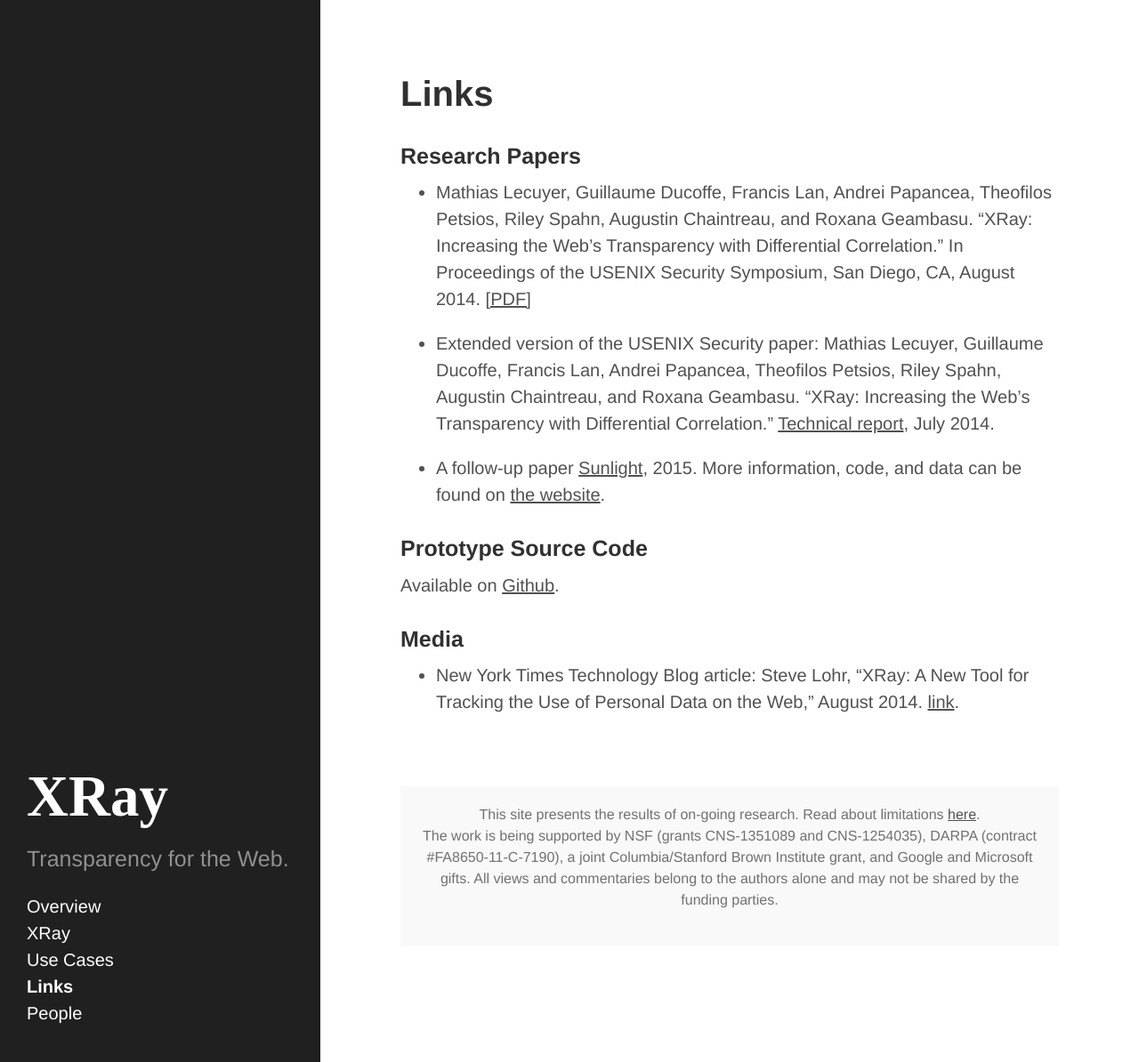
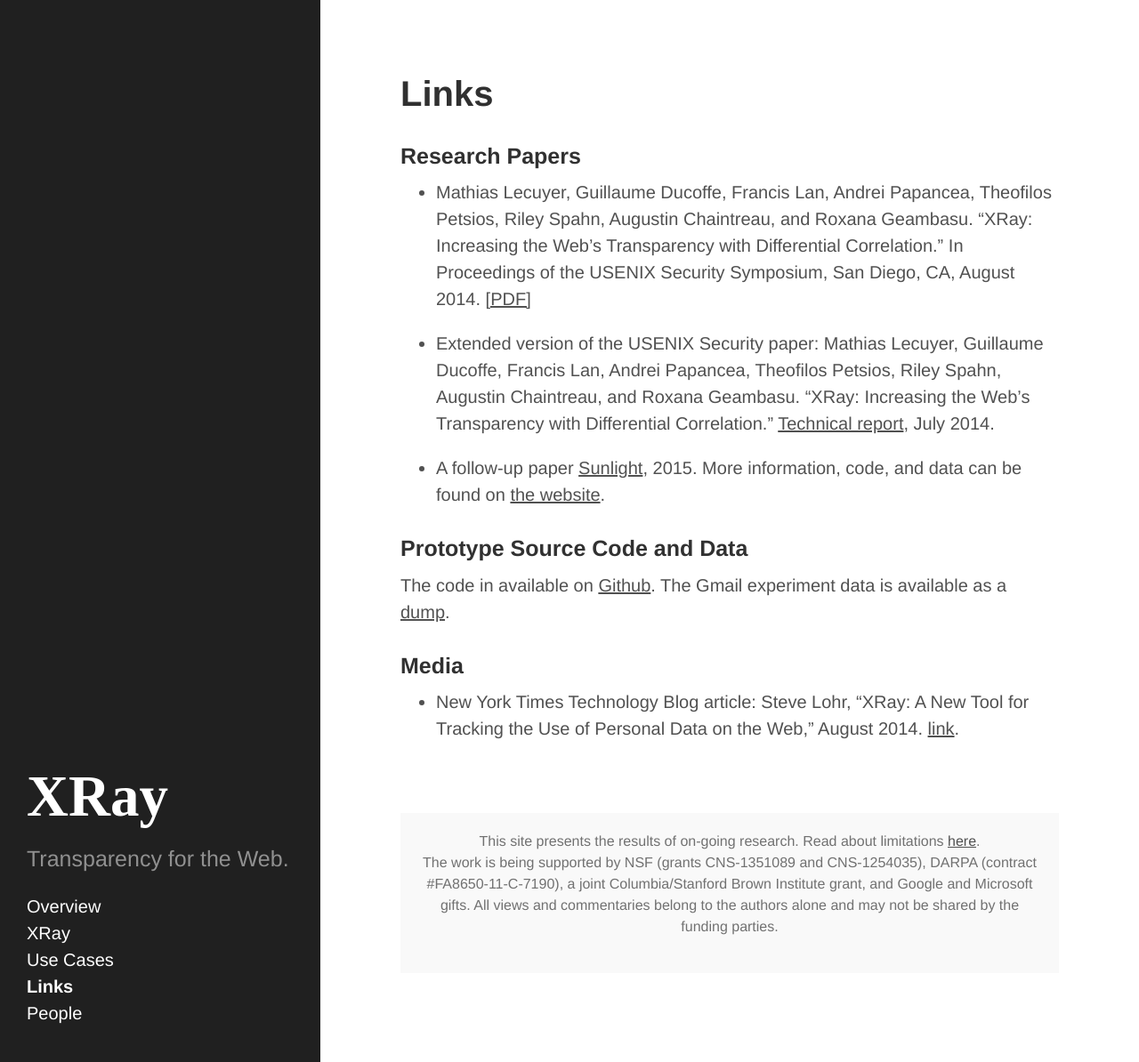
Before and after one commit to columbia/xray, a Jekyll site: the page built from 5-resources.md, in a window 1280 px wide and 1194 px high. Shown: the whole window at 89% size. Built offline with Jekyll 4.4.1, drawn with Linux system fonts in a browser that asks for light colours.

Commit message:
Update 5-resources.md

```diff
--- a/5-resources.md
+++ b/5-resources.md
@@ -19,9 +19,9 @@ Theofilos Petsios, Riley Spahn, Augustin Chaintreau, and Roxana Geambasu.
 
 * A follow-up paper <a href="https://roxanageambasu.github.io/publications/ccs2015sunlight.pdf" target="_top">Sunlight</a>, 2015. More information, code, and data can be found on <a href="https://columbia.github.io/sunlight/" target="_top">the website</a>.
 
-### Prototype Source Code
+### Prototype Source Code and Data
 
-Available on <a href="https://github.com/columbia/xray" target="_top">Github</a>.
+The code in available on <a href="https://github.com/columbia/xray" target="_top">Github</a>. The Gmail experiment data is available as a <a href="http://www.cs.columbia.edu/~mathias/sunlight/gmail/data.zip" target="_top">dump</a>.
 
 ### Media
 
```
